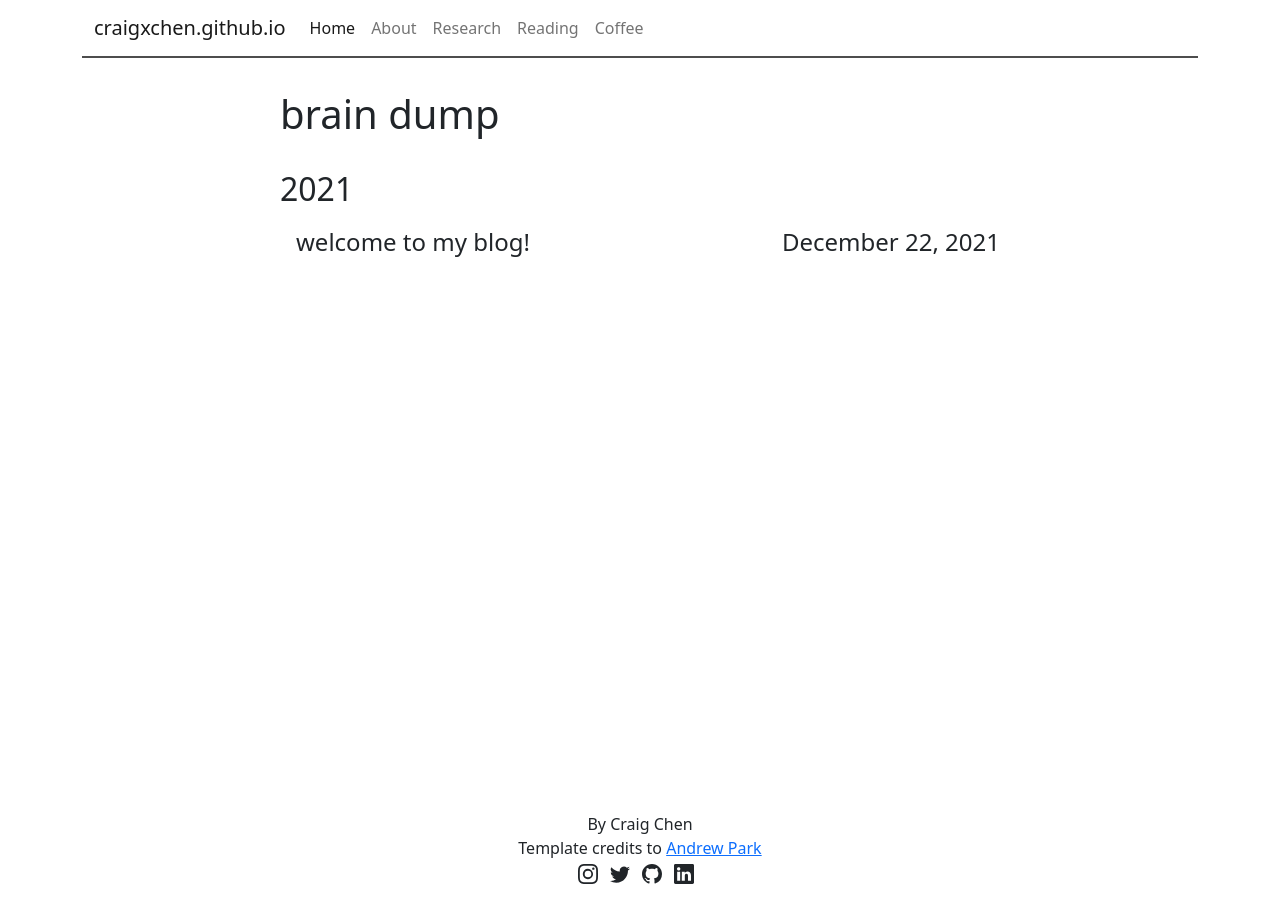
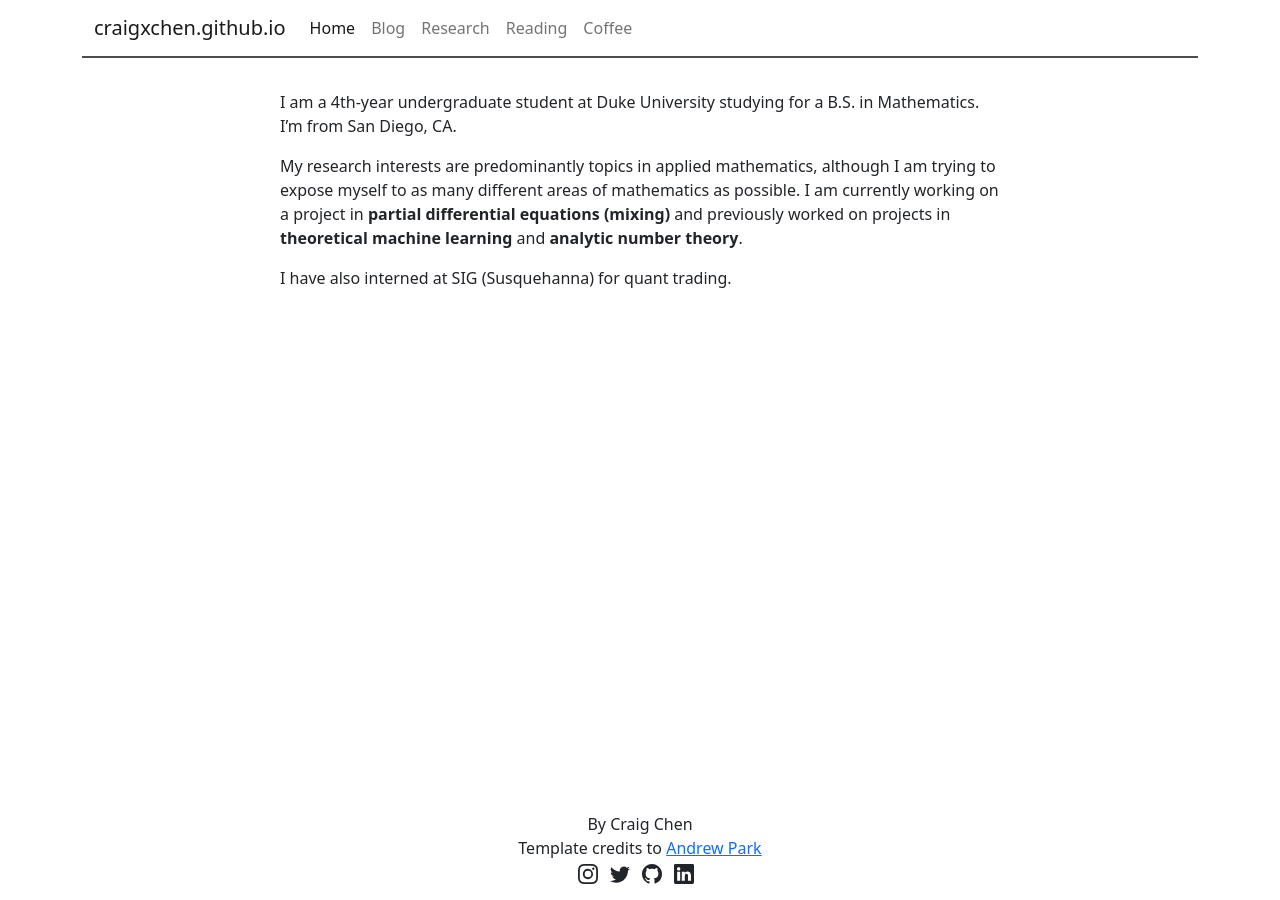
Before and after one commit to craigxchen/craigxchen.github.io, a Jekyll site: the page built from index.md, in a window 1280 px wide. Built offline with Jekyll 4.4.1, drawn with Linux system fonts in a browser that asks for light colours.

```diff
--- a/_config.yml
+++ b/_config.yml
@@ -21,7 +21,7 @@ tagline: brain dump
 description: brain dump
 
 # The full URL to your site. Note: site.github.url will be used by default.
-url:
+url: "http://craigxchen.github.io"
 
 # If you're hosting your site at a Project repository on GitHub pages
 # (http://yourusername.github.io/repository-name)
--- a/_data/navigation.yml
+++ b/_data/navigation.yml
@@ -1,7 +1,7 @@
 - name: Home
   link: /
-- name: About
-  link: /about/
+- name: Blog
+  link: /blog/
 - name: Research
   link: /research/
 - name: Reading
--- a/index.html
+++ b/blog.html
@@ -1,5 +1,7 @@
 ---
 layout: default
+title: Blog
+permalink: /blog/
 ---
 
 <h1>brain dump</h1>
--- /dev/null
+++ b/index.md
@@ -0,0 +1,25 @@
+---
+layout: page
+---
+
+I am a 4th-year undergraduate student at Duke University studying for a B.S. in Mathematics. I'm from San Diego, CA.
+
+My research interests are predominantly topics in applied mathematics, although I am trying to expose myself to as many different areas of mathematics as possible. I am currently working on a project in **partial differential equations (mixing)** and previously worked on projects in **theoretical machine learning** and **analytic number theory**.
+
+I have also interned at SIG (Susquehanna) for quant trading.
+
+<!--- two columns with headshot
+<div class="row">
+  <div class="col-md-4" markdown="1">
+  <img width="100%" class="center-block" src="../assets/images/headshot.JPG">
+  site last updated 2021-12-23
+  </div>
+  <div class="col-md-8" markdown="1">
+  I am a 4th-year undergraduate student at Duke University studying for a B.S. in Mathematics. I'm from San Diego, CA.
+
+  My research interests are predominantly topics in applied mathematics, although I am trying to expose myself to as many different areas of mathematics as possible. I am currently working on a project in **partial differential equations (mixing)** and previously worked on projects in **theoretical machine learning** and **analytic number theory**.
+
+  I have also interned at SIG (Susquehanna) for quant trading.
+  </div>
+</div>
+--->
```
Also changed, not shown: about.md (deleted, +0 -21 lines).
